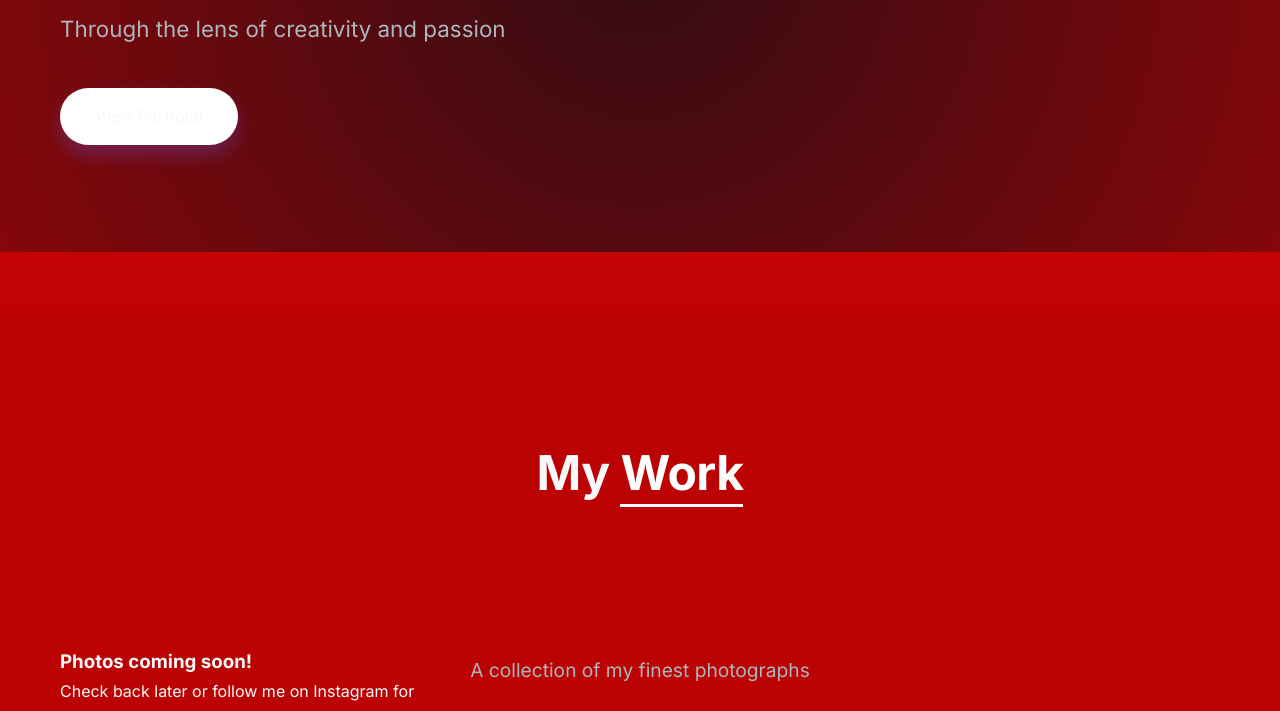
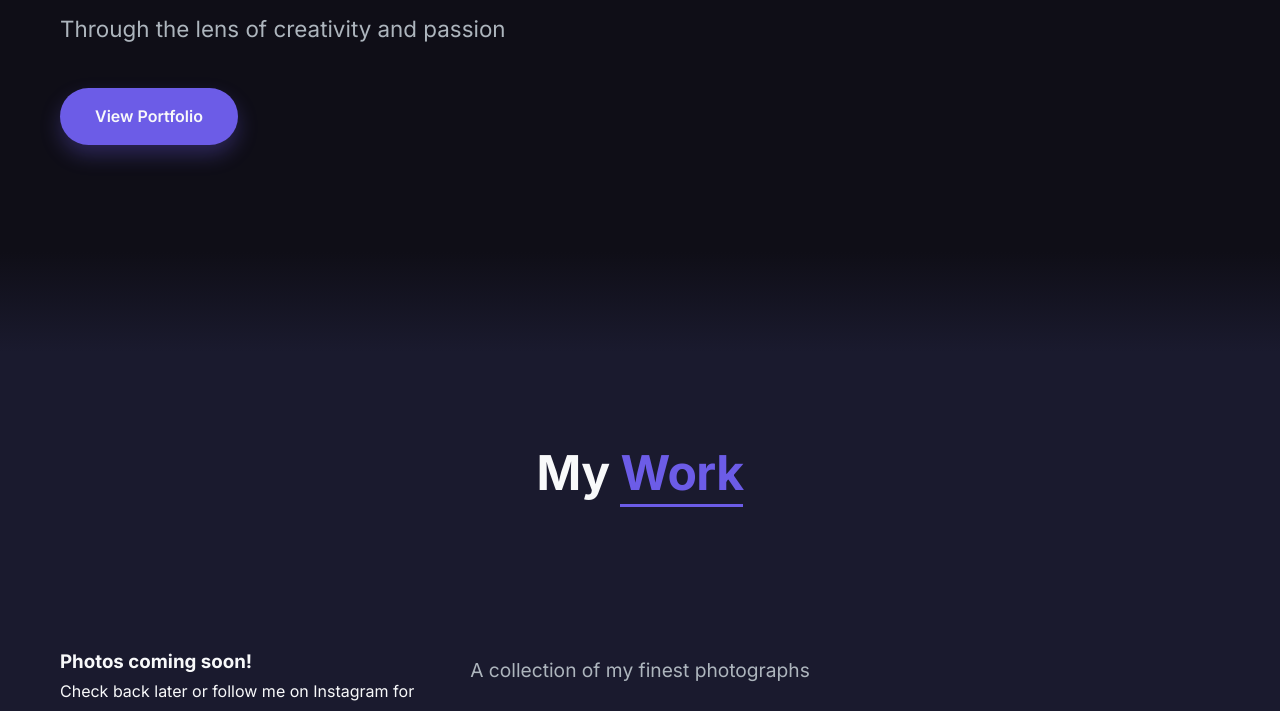
Before and after one commit to edahnXC/Images-portfolio, a website: page public/index.html in a window 1280 px wide. Shown: the part 448-1159 px from the top of the page. Drawn offline with nearby package versions, Linux system fonts and the light colour scheme; some packages are replaced by stand-ins of ours; no server answers; a script that the page names is missing.

```diff
--- a/public/css/style.css
+++ b/public/css/style.css
@@ -1,10 +1,10 @@
 /* Base Styles */
 :root {
-    --primary-color: #ffffff;
-    --primary-dark: #dedbf7;
+    --primary-color: #6c5ce7;
+    --primary-dark: #5649c0;
     --secondary-color: #00cec9;
-    --dark-color: #c40303;
-    --dark-light: #bb0303;
+    --dark-color: #0f0e17;
+    --dark-light: #1a1a2e;
     --light-color: #f8f9fa;
     --gray-color: #adb5bd;
     --dark-gray: #495057;
```
